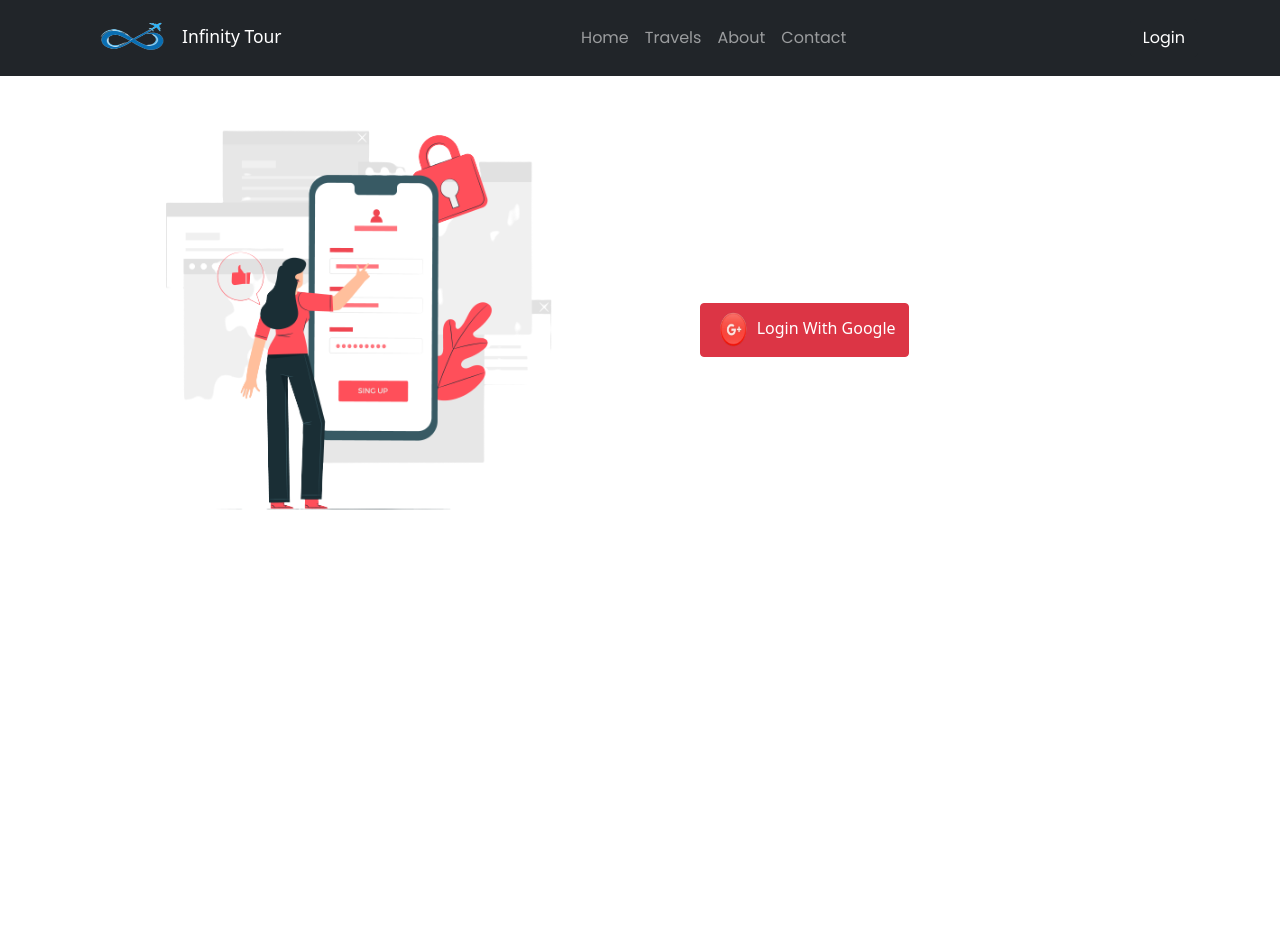
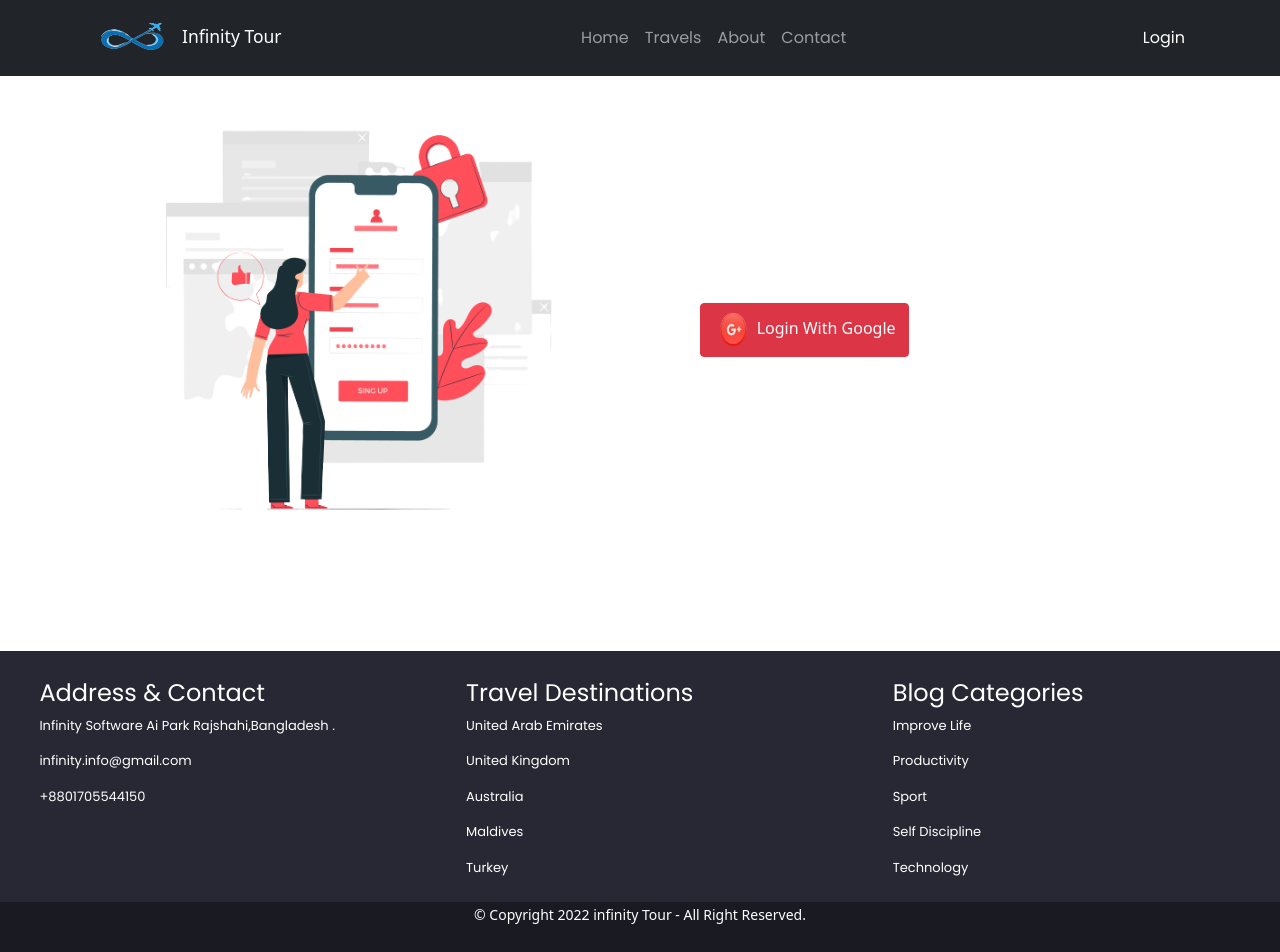
Before and after one commit to Md-Sakibul-Islam/infinity-tour-client, a React (Create React App) app: page /login in a window 1280 px wide. Before the commit the page ends 800 px from the top, so only its background shows below. Built offline with nearby package versions, Linux system fonts and the light colour scheme; no server answers.

Commit message:
footer,footercopyrights, my & all booking table

```diff
--- a/src/App.js
+++ b/src/App.js
@@ -5,6 +5,8 @@ import AddNewTour from "./components/AddNewTour/AddNewTour";
 import AllBooking from "./components/AllBooking/AllBooking";
 import Booking from "./components/Booking/Booking";
 import Destination from "./components/Destination/Destination";
+import Footer from "./components/Footer/Footer";
+import FooterCopy from "./components/FooterCopy/FooterCopy";
 import Header from "./components/Header/Header";
 import Home from "./components/Home/Home";
 import Login from "./components/Login/Login";
@@ -51,6 +53,9 @@ function App() {
             <Login></Login>
           </Route>
         </Switch>
+
+        <Footer></Footer>
+        <FooterCopy></FooterCopy>
       </Router>
     </AuthProvider>
   );
--- a/src/components/AllBooking/AllBooking.css
+++ b/src/components/AllBooking/AllBooking.css
@@ -1,3 +1,6 @@
 .all-booking-list{
     margin-top: 100px;
 }
+.all-booking-table{
+    overflow: scroll;
+}
--- a/src/components/AllBooking/AllBooking.js
+++ b/src/components/AllBooking/AllBooking.js
@@ -1,5 +1,5 @@
 import React, { useEffect, useState } from "react";
-import { Button, Table } from "react-bootstrap";
+import { Button, Col, Row, Table } from "react-bootstrap";
 import deleteLogo from '../../images/delete.png'
 import './AllBooking.css'
 const AllBooking = () => {
@@ -30,9 +30,11 @@ const handleDelete = id => {
 }
   return (
     <div className="container all-booking-list">
-      <div className="text-center text-danger mb-2">
+      <div className="text-center text-danger all-booking-table mb-2">
         <h5>All Booking List</h5>
-        <Table striped bordered hover>
+        <Row>
+          <Col sm={12} md={12} lg={12}>
+          <Table striped bordered hover>
         <thead>
           <tr>
             <th></th>
@@ -67,6 +69,8 @@ const handleDelete = id => {
 
         </tbody>
       </Table>
+          </Col>
+        </Row>
 
 
 
--- /dev/null
+++ b/src/components/Footer/Footer.css
@@ -0,0 +1,16 @@
+.footer{
+    margin-top: 100px;
+    background-color: #282835;
+
+}
+.address-contact{
+    color: white;
+    padding: 2%;
+    margin-top: 5%;
+}
+.footer-info{
+   margin-left: 5%;
+   font-size: 13px;
+   cursor: pointer;
+   font-family: 'Poppins', sans-serif;
+}
--- a/src/components/Footer/Footer.js
+++ b/src/components/Footer/Footer.js
@@ -1,11 +1,49 @@
-import React from 'react';
+import React from "react";
+import { Col, Row } from "react-bootstrap";
 
+import "./Footer.css";
 const Footer = () => {
-    return (
-        <div>
+  return (
+    <div className="container-fluid footer">
+      <Row>
+        <Col className="" sm={12} md={4} lg={4}>
+          <div className="container  address-contact">
+            <div className="footer-info">
+              <h4>Address & Contact</h4>
+              <p>Infinity Software Ai Park Rajshahi,Bangladesh .</p>
+              <p>infinity.info@gmail.com</p>
+              <p>+8801705544150</p>
+            </div>
+          </div>
+        </Col>
+        <Col sm={12} md={4} lg={4}>
+          <div className="container  address-contact">
+            <div className="footer-info">
+              <h4>Travel Destinations</h4>
+              <p>United Arab Emirates</p>
+              <p>United Kingdom</p>
+              <p>Australia</p>
+              <p>Maldives</p>
+              <p>Turkey</p>
+            </div>
+          </div>
+        </Col>
+        <Col sm={12} md={4} lg={4}>
+        <div className="container  address-contact">
+            <div className="footer-info">
+              <h4>Blog Categories</h4>
+              <p>Improve Life</p>
+              <p>Productivity</p>
+              <p>Sport</p>
+              <p>Self Discipline</p>
+              <p>Technology</p>
+            </div>
+          </div>
 
-        </div>
-    );
+        </Col>
+      </Row>
+    </div>
+  );
 };
 
 export default Footer;
--- /dev/null
+++ b/src/components/FooterCopy/FooterCopy.css
@@ -0,0 +1,4 @@
+.copy-rights{
+    background-color: #1a1a22;
+    height: 50px;
+}
--- /dev/null
+++ b/src/components/FooterCopy/FooterCopy.js
@@ -0,0 +1,13 @@
+import React from "react";
+import "./FooterCopy.css";
+const FooterCopy = () => {
+  return (
+    <div className="container-fluid copy-rights">
+      <p className="text-center text-white">
+        <small>&#169; Copyright 2022 infinity Tour - All Right Reserved.</small>
+      </p>
+    </div>
+  );
+};
+
+export default FooterCopy;
--- a/src/components/MyBooking/MyBooking.css
+++ b/src/components/MyBooking/MyBooking.css
@@ -1,3 +1,6 @@
 .my-booking{
     margin-top: 100px;
 }
+.my-booking-table{
+    overflow: scroll;
+}
--- a/src/components/MyBooking/MyBooking.js
+++ b/src/components/MyBooking/MyBooking.js
@@ -1,5 +1,5 @@
 import React, { useEffect, useState } from "react";
-import { Button, Table } from "react-bootstrap";
+import { Button, Col, Row, Table } from "react-bootstrap";
 import useAuth from "../../Hooks/useAuth";
 import deleteLogo from "../../images/delete.png";
 import "./MyBooking.css";
@@ -37,7 +37,10 @@ const MyBooking = () => {
       <div className="text-center text-danger mb-2">
         <h5>My Booking List</h5>
       </div>
-      <Table striped bordered hover>
+      <div className="my-booking-table">
+      <Row>
+        <Col sm={12} md={12} lg={12}>
+        <Table striped bordered hover>
         <thead>
           <tr>
             <th></th>
@@ -70,6 +73,9 @@ const MyBooking = () => {
           ))}
         </tbody>
       </Table>
+        </Col>
+      </Row>
+      </div>
     </div>
   );
 };
```
